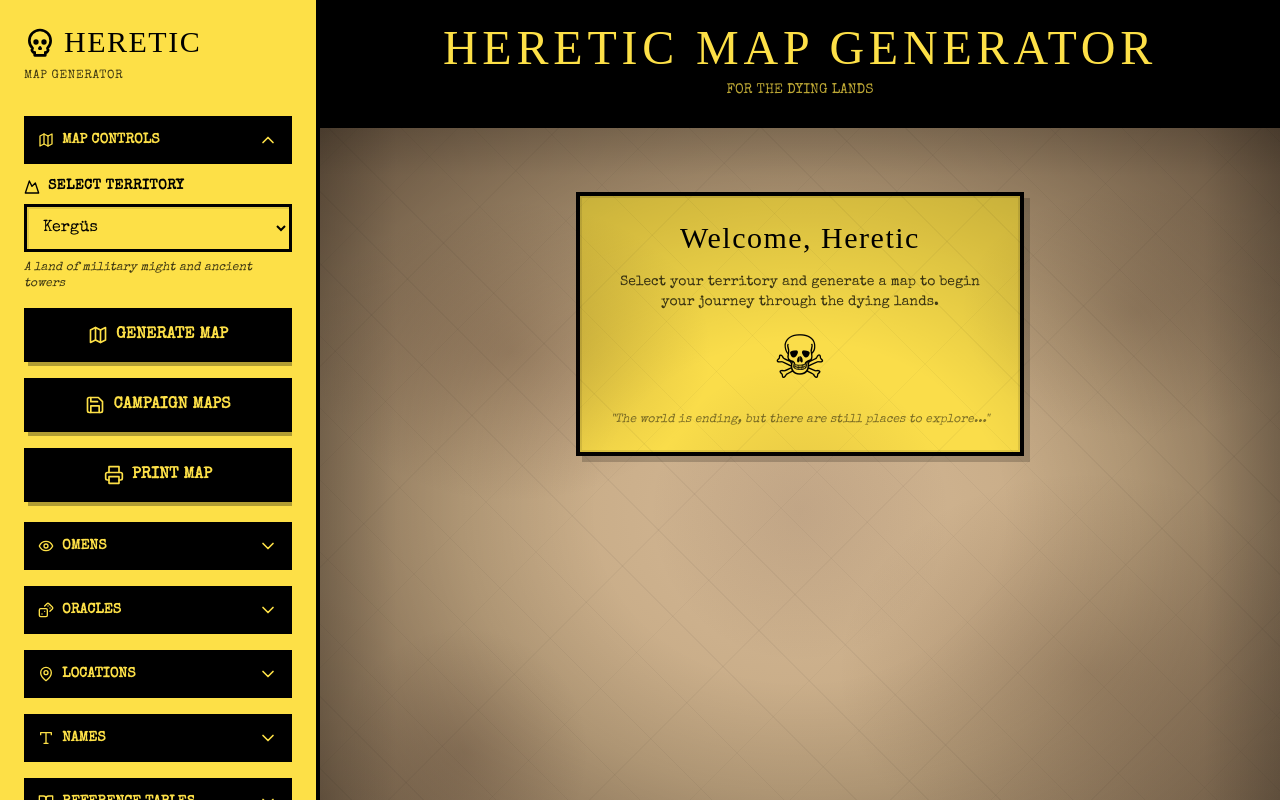
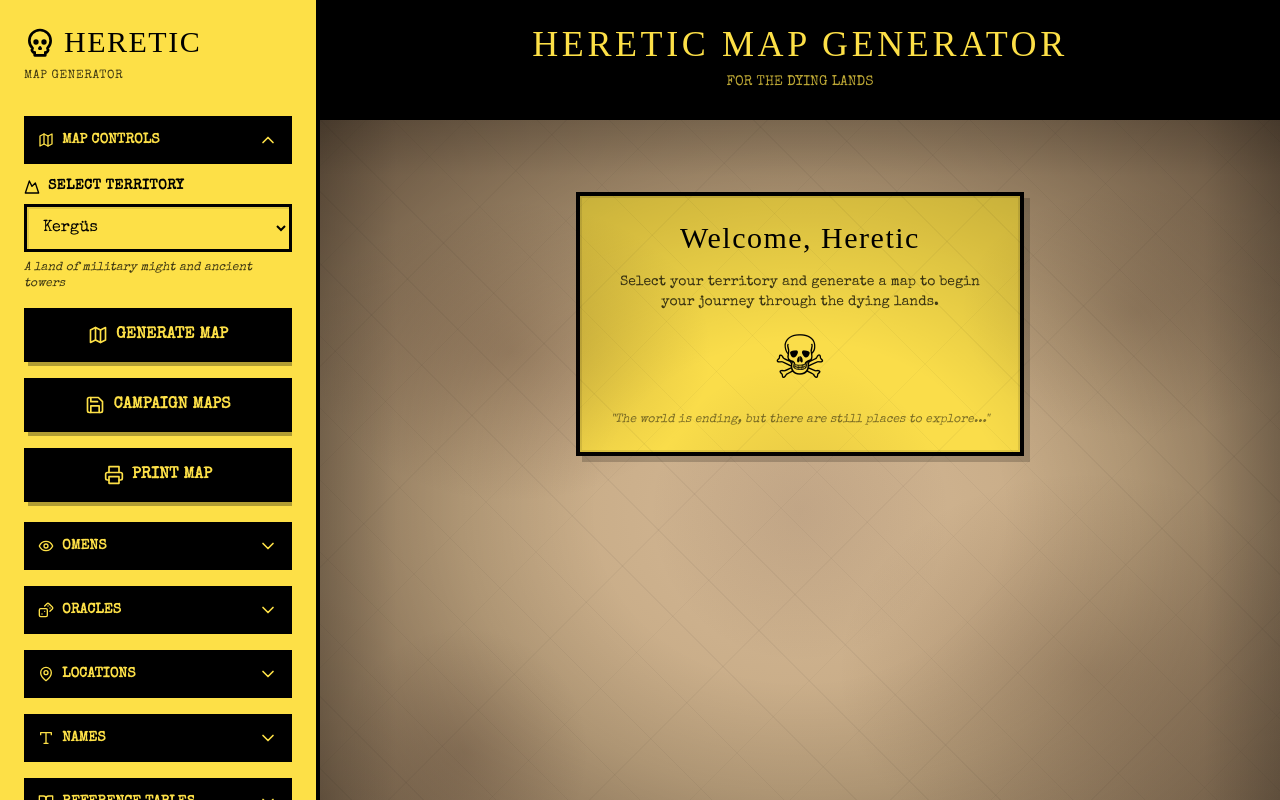
Before and after one commit to danroth-nyt/heretics-guide-dying-lands, a React (Vite) app: page / in a window 1280 px wide. Built offline with nearby package versions, Linux system fonts and the light colour scheme; a web font is replaced by a local one.

Commit message:
feat: increase mobile breakpoint to 1200px for iPad support

```diff
--- a/tailwind.config.js
+++ b/tailwind.config.js
@@ -15,6 +15,9 @@ export default {
         'mork-black': 'var(--mork-black)',
         'mork-pink': 'var(--mork-pink)',
       },
+      screens: {
+        'md': '1200px',
+      },
     },
   },
   plugins: [],
```
Also changed, not shown: src/index.css (+15 -15 lines).
